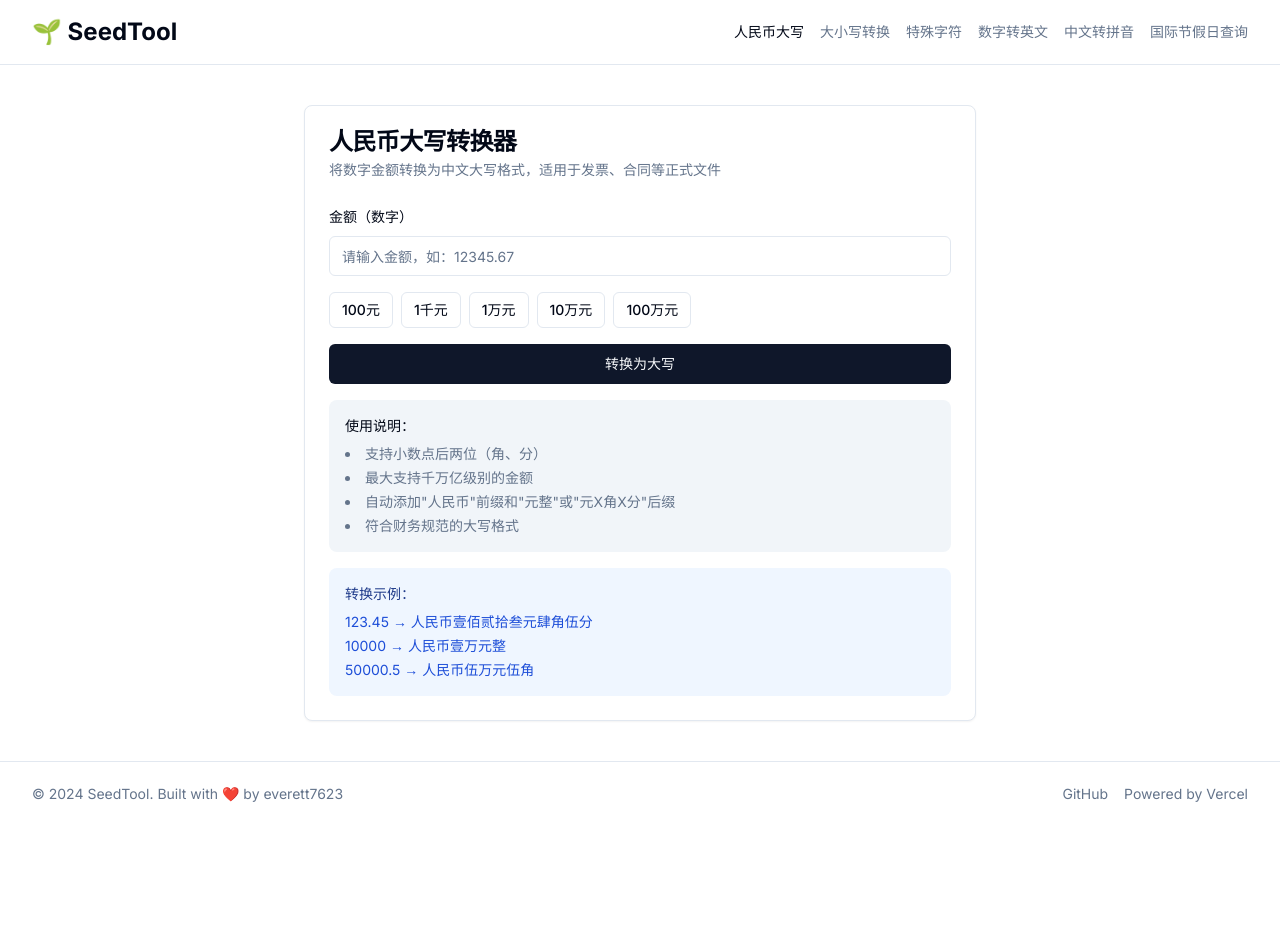
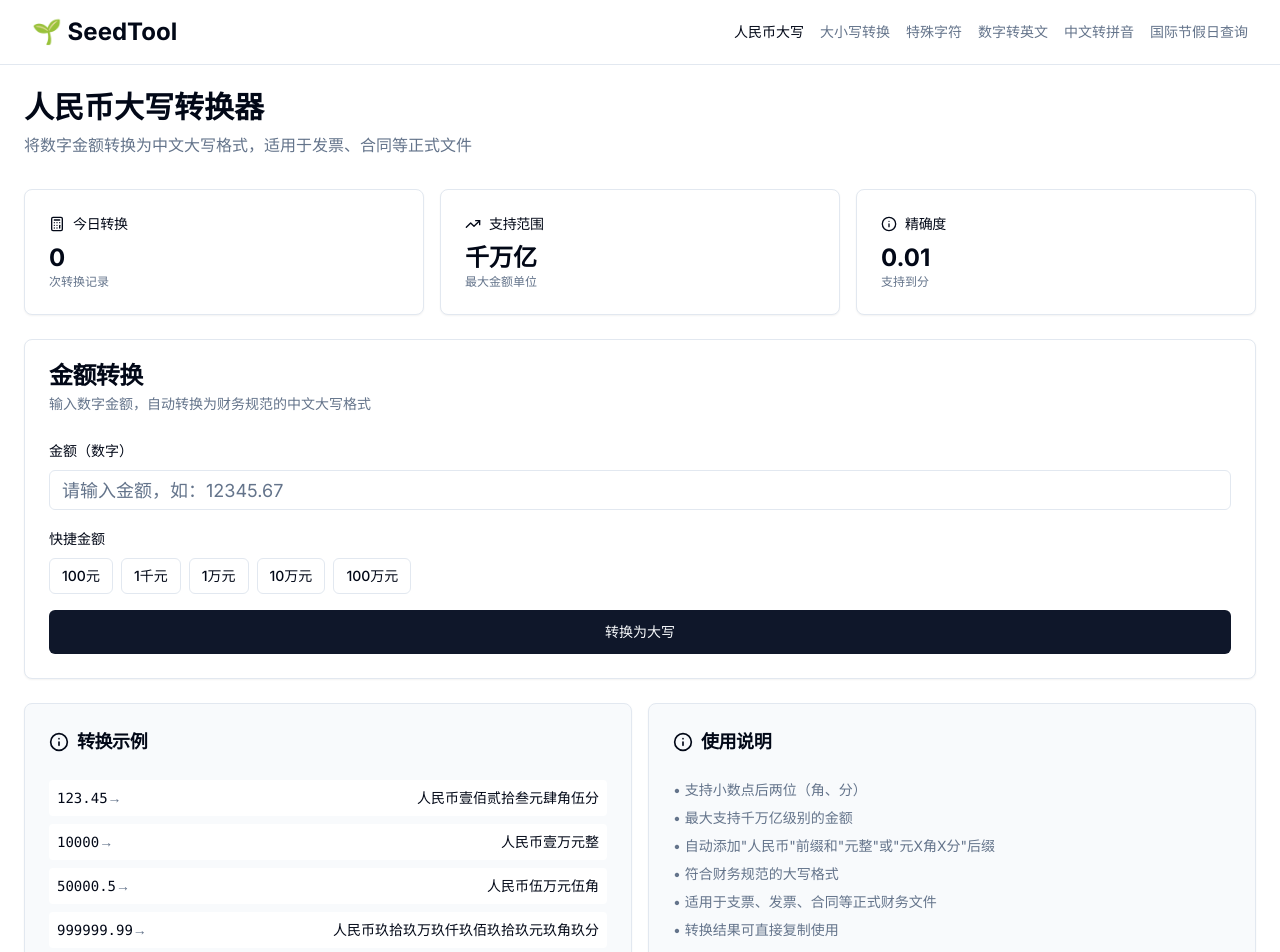
Before and after one commit to everett7623/Globokit, a Next.js app: page /tools/rmb-converter in a window 1280 px wide. Shown: the top 952 px of the page. Before the commit the page ends 826 px from the top, so only its background shows below. Built offline with nearby package versions, Linux system fonts and the light colour scheme.

Commit message:
Update page.tsx

```diff
--- a/app/tools/rmb-converter/page.tsx
+++ b/app/tools/rmb-converter/page.tsx
@@ -1,3 +1,9 @@
+// 名称: 人民币大写转换器
+// 描述: 将数字金额转换为中文大写格式，适用于发票、合同等正式文件
+// 路径: seedtool/app/tools/rmb-converter/page.tsx
+// 作者: Jensfrank
+// 更新时间: 2025-07-21
+
 'use client'
 
 import { useState } from 'react'
@@ -5,13 +11,17 @@ import { Card, CardHeader, CardTitle, CardDescription, CardContent } from '@/com
 import { Input } from '@/components/ui/input'
 import { Label } from '@/components/ui/label'
 import { Button } from '@/components/ui/button'
-import { CopyButton } from '@/components/tools/copy-button'
+import { Badge } from '@/components/ui/badge'
 import { numberToChinese } from '@/lib/tools/rmb-converter'
+import { Copy, Check, Info, Calculator, TrendingUp } from 'lucide-react'
+import { Alert, AlertDescription } from '@/components/ui/alert'
 
 export default function RMBConverterPage() {
   const [amount, setAmount] = useState('')
   const [result, setResult] = useState('')
   const [error, setError] = useState('')
+  const [copiedText, setCopiedText] = useState<string | null>(null)
+  const [history, setHistory] = useState<Array<{amount: string, result: string}>>([])
 
   const handleConvert = () => {
     setError('')
@@ -38,10 +48,18 @@ export default function RMBConverterPage() {
     try {
       const converted = numberToChinese(num)
       setResult(converted)
+      // 添加到历史记录（最多保留5条）
+      setHistory(prev => [{amount: amount, result: converted}, ...prev.slice(0, 4)])
     } catch (err) {
       setError('转换出错，请重试')
       setResult('')
     }
+  }
+
+  const copyToClipboard = (text: string, type: string) => {
+    navigator.clipboard.writeText(text)
+    setCopiedText(type)
+    setTimeout(() => setCopiedText(null), 2000)
   }
 
   const commonAmounts = [
@@ -53,13 +71,62 @@ export default function RMBConverterPage() {
   ]
 
   return (
-    <div className="container py-10">
-      <div className="mx-auto max-w-2xl">
+    <div className="container mx-auto p-6 max-w-7xl">
+      <div className="mb-8">
+        <h1 className="text-3xl font-bold mb-2">人民币大写转换器</h1>
+        <p className="text-muted-foreground">
+          将数字金额转换为中文大写格式，适用于发票、合同等正式文件
+        </p>
+      </div>
+
+      {/* 统计卡片 */}
+      <div className="grid gap-4 mb-6 md:grid-cols-3">
+        <Card>
+          <CardHeader className="pb-2">
+            <CardTitle className="text-sm font-medium flex items-center gap-2">
+              <Calculator className="h-4 w-4" />
+              今日转换
+            </CardTitle>
+          </CardHeader>
+          <CardContent>
+            <div className="text-2xl font-bold">{history.length}</div>
+            <p className="text-xs text-muted-foreground">次转换记录</p>
+          </CardContent>
+        </Card>
+
+        <Card>
+          <CardHeader className="pb-2">
+            <CardTitle className="text-sm font-medium flex items-center gap-2">
+              <TrendingUp className="h-4 w-4" />
+              支持范围
+            </CardTitle>
+          </CardHeader>
+          <CardContent>
+            <div className="text-2xl font-bold">千万亿</div>
+            <p className="text-xs text-muted-foreground">最大金额单位</p>
+          </CardContent>
+        </Card>
+
+        <Card>
+          <CardHeader className="pb-2">
+            <CardTitle className="text-sm font-medium flex items-center gap-2">
+              <Info className="h-4 w-4" />
+              精确度
+            </CardTitle>
+          </CardHeader>
+          <CardContent>
+            <div className="text-2xl font-bold">0.01</div>
+            <p className="text-xs text-muted-foreground">支持到分</p>
+          </CardContent>
+        </Card>
+      </div>
+
+      {/* 主要功能区 */}
       <Card>
         <CardHeader>
-            <CardTitle>人民币大写转换器</CardTitle>
+          <CardTitle>金额转换</CardTitle>
           <CardDescription>
-              将数字金额转换为中文大写格式，适用于发票、合同等正式文件
+            输入数字金额，自动转换为财务规范的中文大写格式
           </CardDescription>
         </CardHeader>
         <CardContent className="space-y-4">
@@ -72,13 +139,18 @@ export default function RMBConverterPage() {
               value={amount}
               onChange={(e) => setAmount(e.target.value)}
               step="0.01"
+              className="text-lg"
             />
             {error && (
-                <p className="text-sm text-destructive">{error}</p>
+              <Alert variant="destructive">
+                <AlertDescription>{error}</AlertDescription>
+              </Alert>
             )}
           </div>
 
           {/* 快捷金额按钮 */}
+          <div className="space-y-2">
+            <Label>快捷金额</Label>
             <div className="flex flex-wrap gap-2">
               {commonAmounts.map((item) => (
                 <Button
@@ -94,45 +166,127 @@ export default function RMBConverterPage() {
                 </Button>
               ))}
             </div>
+          </div>
 
-            <Button onClick={handleConvert} className="w-full">
+          <Button onClick={handleConvert} className="w-full" size="lg">
             转换为大写
           </Button>
 
           {result && (
+            <Card className="border-2 border-primary">
+              <CardHeader className="pb-3">
+                <CardTitle className="text-base flex items-center justify-between">
+                  转换结果
+                  <Button
+                    variant="ghost"
+                    size="sm"
+                    onClick={() => copyToClipboard(result, 'result')}
+                  >
+                    {copiedText === 'result' ? (
+                      <>
+                        <Check className="h-4 w-4 mr-1" />
+                        已复制
+                      </>
+                    ) : (
+                      <>
+                        <Copy className="h-4 w-4 mr-1" />
+                        复制
+                      </>
+                    )}
+                  </Button>
+                </CardTitle>
+              </CardHeader>
+              <CardContent>
+                <p className="text-xl font-bold text-primary">{result}</p>
+              </CardContent>
+            </Card>
+          )}
+
+          {/* 转换历史 */}
+          {history.length > 0 && (
             <div className="space-y-2">
-                <Label>转换结果</Label>
-                <div className="relative">
-                  <div className="rounded-md border bg-muted p-4 pr-12">
-                    <p className="text-lg font-medium">{result}</p>
+              <Label>最近转换记录</Label>
+              <div className="space-y-2">
+                {history.map((item, index) => (
+                  <Card key={index} className="bg-muted/50">
+                    <CardContent className="pt-3 pb-3">
+                      <div className="flex items-center justify-between">
+                        <div className="flex-1">
+                          <span className="font-mono text-sm">{item.amount}</span>
+                          <span className="mx-2 text-muted-foreground">→</span>
+                          <span className="text-sm">{item.result}</span>
                         </div>
-                  <CopyButton
-                    text={result}
-                    className="absolute right-2 top-2"
-                  />
+                        <Button
+                          variant="ghost"
+                          size="sm"
+                          onClick={() => copyToClipboard(item.result, `history-${index}`)}
+                          className="h-8 w-8 p-0"
+                        >
+                          {copiedText === `history-${index}` ? (
+                            <Check className="h-3 w-3" />
+                          ) : (
+                            <Copy className="h-3 w-3" />
+                          )}
+                        </Button>
+                      </div>
+                    </CardContent>
+                  </Card>
+                ))}
               </div>
             </div>
           )}
-
-            <div className="rounded-lg bg-muted p-4 text-sm">
-              <p className="font-medium mb-2">使用说明：</p>
-              <ul className="list-disc list-inside space-y-1 text-muted-foreground">
-                <li>支持小数点后两位（角、分）</li>
-                <li>最大支持千万亿级别的金额</li>
-                <li>自动添加"人民币"前缀和"元整"或"元X角X分"后缀</li>
-                <li>符合财务规范的大写格式</li>
-              </ul>
-            </div>
+        </CardContent>
+      </Card>
 
       {/* 示例展示 */}
-            <div className="rounded-lg bg-blue-50 p-4 text-sm">
-              <p className="font-medium text-blue-900 mb-2">转换示例：</p>
-              <div className="space-y-1 text-blue-700">
-                <p>123.45 → 人民币壹佰贰拾叁元肆角伍分</p>
-                <p>10000 → 人民币壹万元整</p>
-                <p>50000.5 → 人民币伍万元伍角</p>
+      <div className="grid gap-4 mt-6 md:grid-cols-2">
+        <Card className="bg-muted/50">
+          <CardHeader>
+            <CardTitle className="text-lg flex items-center gap-2">
+              <Info className="h-5 w-5" />
+              转换示例
+            </CardTitle>
+          </CardHeader>
+          <CardContent className="space-y-2">
+            <div className="space-y-2 text-sm">
+              <div className="flex items-center justify-between p-2 rounded bg-background">
+                <span className="font-mono">123.45</span>
+                <span className="text-muted-foreground">→</span>
+                <span className="text-right flex-1 ml-2">人民币壹佰贰拾叁元肆角伍分</span>
+              </div>
+              <div className="flex items-center justify-between p-2 rounded bg-background">
+                <span className="font-mono">10000</span>
+                <span className="text-muted-foreground">→</span>
+                <span className="text-right flex-1 ml-2">人民币壹万元整</span>
+              </div>
+              <div className="flex items-center justify-between p-2 rounded bg-background">
+                <span className="font-mono">50000.5</span>
+                <span className="text-muted-foreground">→</span>
+                <span className="text-right flex-1 ml-2">人民币伍万元伍角</span>
+              </div>
+              <div className="flex items-center justify-between p-2 rounded bg-background">
+                <span className="font-mono">999999.99</span>
+                <span className="text-muted-foreground">→</span>
+                <span className="text-right flex-1 ml-2">人民币玖拾玖万玖仟玖佰玖拾玖元玖角玖分</span>
               </div>
             </div>
+          </CardContent>
+        </Card>
+
+        <Card className="bg-muted/50">
+          <CardHeader>
+            <CardTitle className="text-lg flex items-center gap-2">
+              <Info className="h-5 w-5" />
+              使用说明
+            </CardTitle>
+          </CardHeader>
+          <CardContent className="space-y-2 text-sm text-muted-foreground">
+            <p>• 支持小数点后两位（角、分）</p>
+            <p>• 最大支持千万亿级别的金额</p>
+            <p>• 自动添加"人民币"前缀和"元整"或"元X角X分"后缀</p>
+            <p>• 符合财务规范的大写格式</p>
+            <p>• 适用于支票、发票、合同等正式财务文件</p>
+            <p>• 转换结果可直接复制使用</p>
           </CardContent>
         </Card>
       </div>
```
Lines whose indentation alone changed are shown as unchanged.
